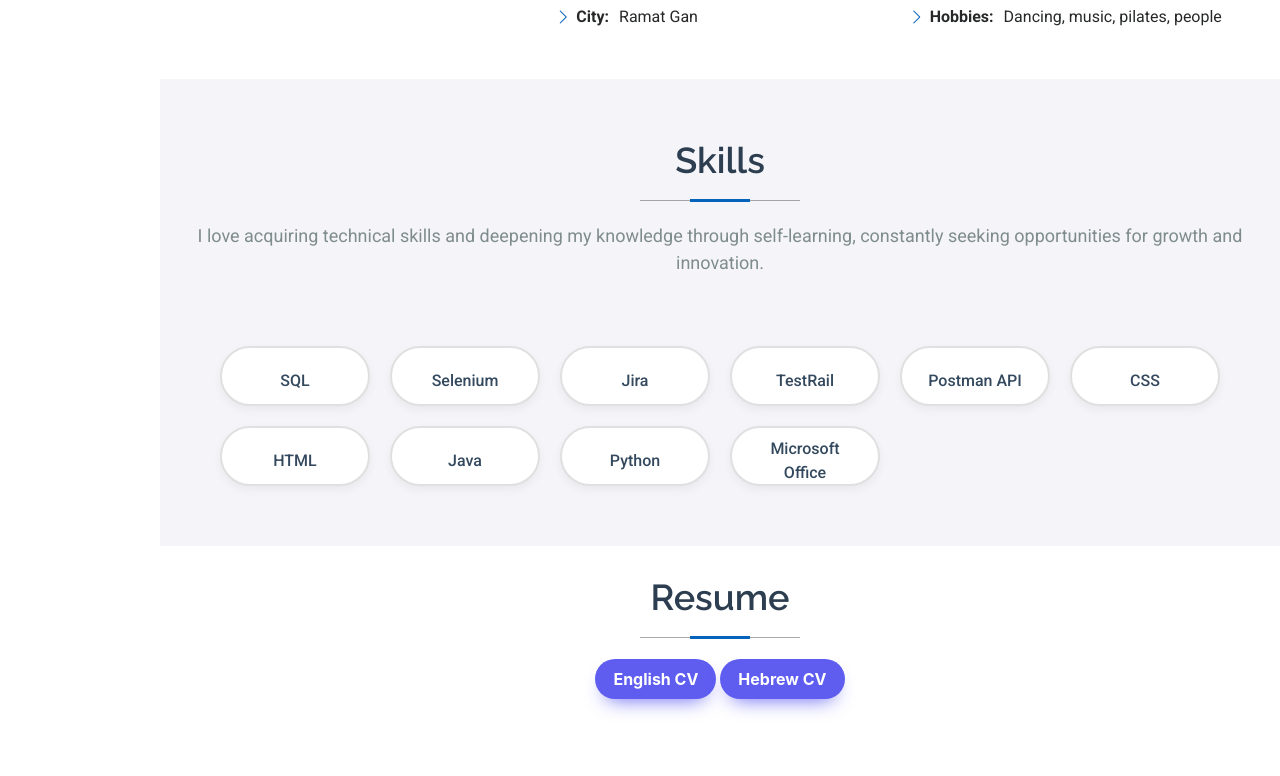
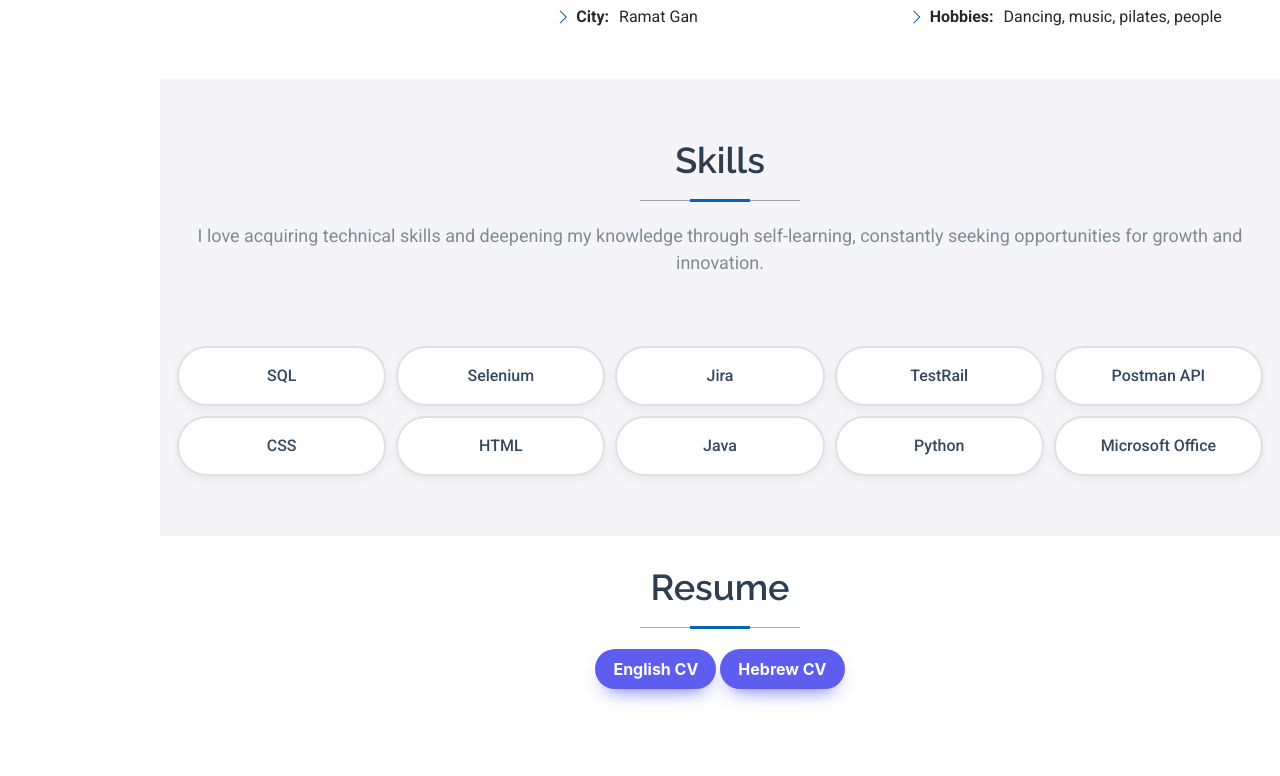
Before and after one commit to chsivan/sivan-chaushu, a plain HTML site: page index.html in a window 1280 px wide. Shown: the part 1314-2090 px from the top of the page. Drawn offline with Linux system fonts and the light colour scheme.

Commit message:
Update main.css

```diff
--- a/assets/css/main.css
+++ b/assets/css/main.css
@@ -648,13 +648,15 @@ section,
 /*--------------------------------------------------------------
 # Skills Section
 --------------------------------------------------------------*/
-
-
-/* Skills Section */
 .skills {
   background-color: #f4f4f9;
   padding: 60px 0;
   text-align: center;
+  text-align: center;
+    display: flex;
+    justify-content: center;
+    align-items: center;
+    flex-direction: column;
 }
 
 .section-title {
@@ -673,24 +675,36 @@ section,
 }
 
 /* Skills Container */
+display: flex;
+    justify-content: center; /* Centers content horizontally */
+    align-items: center; /* Centers content vertically */
+    text-align: center;
+
+
 .skills-container {
   display: flex;
   flex-direction: column;
   align-items: center;
+  justify-content: center;
+  text-align: center;
+  gap: 15px;
 }
 
 .skills-list {
-  display: grid;
-  grid-template-columns: repeat(auto-fill, minmax(150px, 1fr));
-  gap: 20px;
-  max-width: 1000px;
-  margin: 0 auto;
+  display: flex;
+    flex-wrap: wrap;
+    justify-content: center;
+    gap: 10px; /* Reduce spacing */
 }
 
 .skill-item {
+  width: calc(20% - 10px); /* Adjust width to reduce side gaps */
+  text-align: center;
+  display: flex;
   background-color: #ffffff;
-  padding: 15px 20px;
+  padding: 10px 5px;
   border-radius: 30px;
+  align-items: center; /*add*/
   text-align: center;
   font-size: 16px;
   font-weight: 500;
@@ -698,13 +712,14 @@ section,
   border: 2px solid #e0e0e0;
   box-shadow: 0 4px 10px rgba(0, 0, 0, 0.05);
   transition: all 0.3s ease;
-  width: auto;
   min-width: 120px;
   display: flex;
   justify-content: center;
   align-items: center;
-  height: 60px;
+
+  height: 60px; /* Adjust height as needed */
 }
+
 
 .skill-item:hover {
   transform: translateY(-5px);
@@ -713,9 +728,11 @@ section,
 }
 
 .skill-name {
-  display: block;
-  margin-top: 10px;
-  text-transform: capitalize;
+  text-align: center !important;
+  display: flex !important;
+  justify-content: center !important;
+  align-items: center !important;
+
 }
 
 /* Mobile Responsiveness */
```
